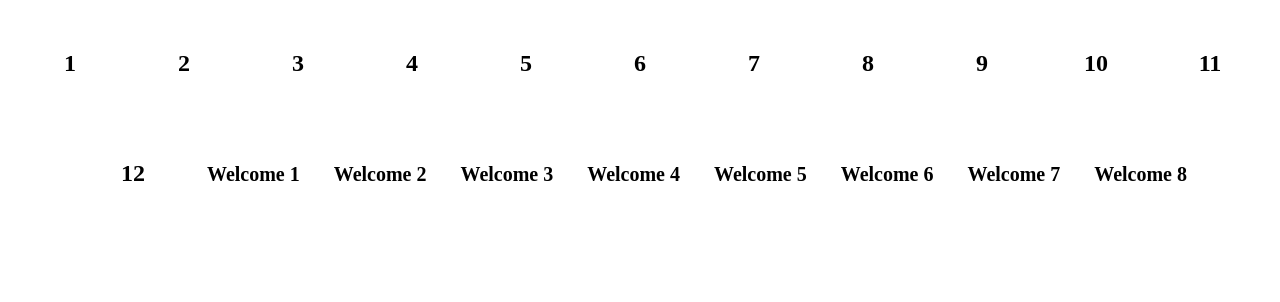
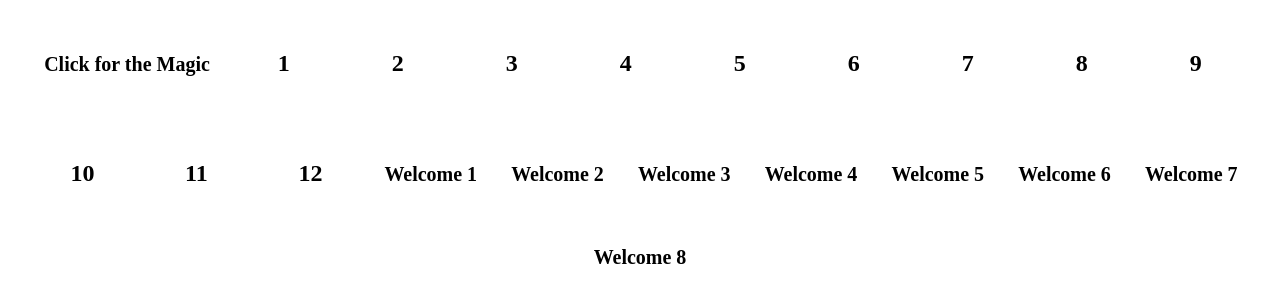
Before and after one commit to Doumbouyah-Dev/SimpleRandomColor, a plain HTML site: page index.html in a window 1280 px wide. Drawn offline with Linux system fonts and the light colour scheme.

Commit message:
Update index.html 001

```diff
--- a/index.html
+++ b/index.html
@@ -5,7 +5,7 @@
   <meta http-equiv="X-UA-Compatible" content="IE=Edge">
   <meta name="viewport" content="width=device-width, initial-scale=1">
 
-  <title>HTML</title>
+  <title>Random Coloring</title>
 
   <!-- HTML -->
 
@@ -15,7 +15,7 @@
 </head>
 
 <body>
-
+    <h1>Click for the Magic</h1>
   <div> 1 </div>
   <div> 2 </div>
   <div> 3 </div>
```
